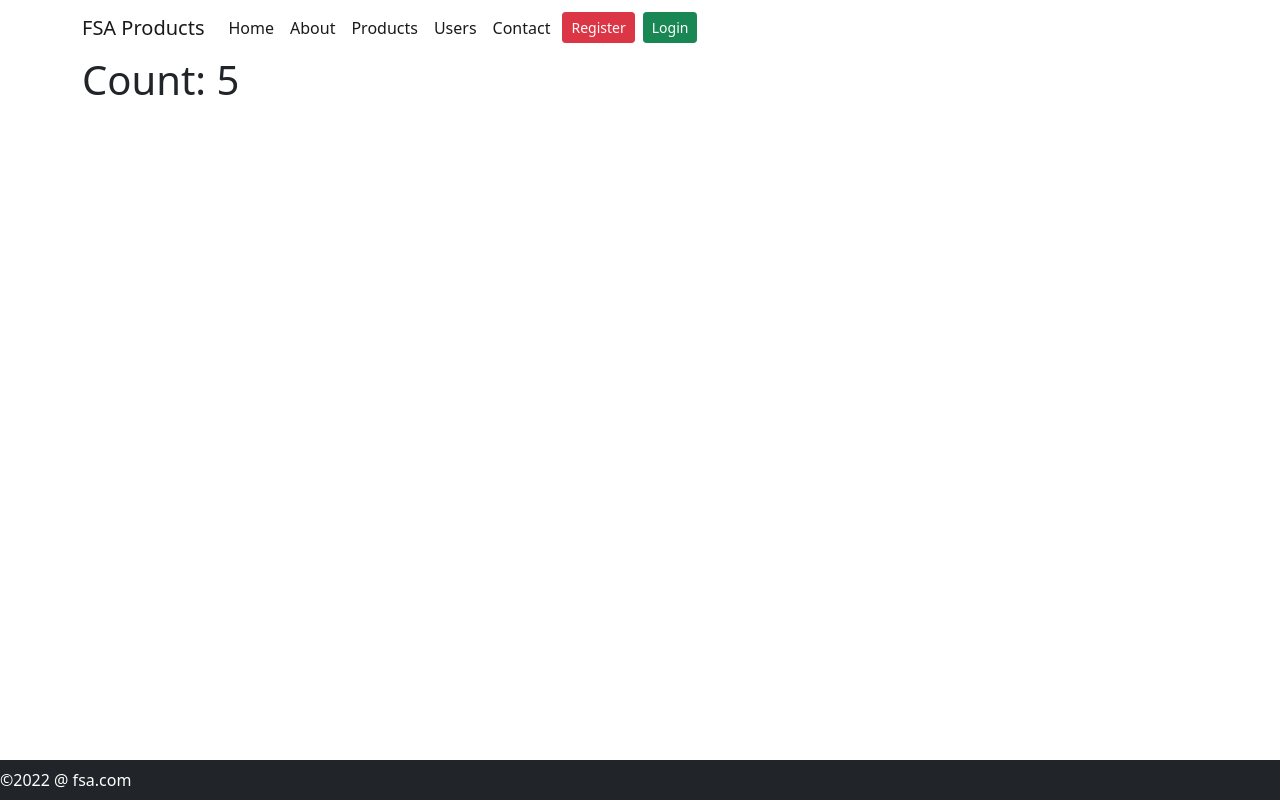
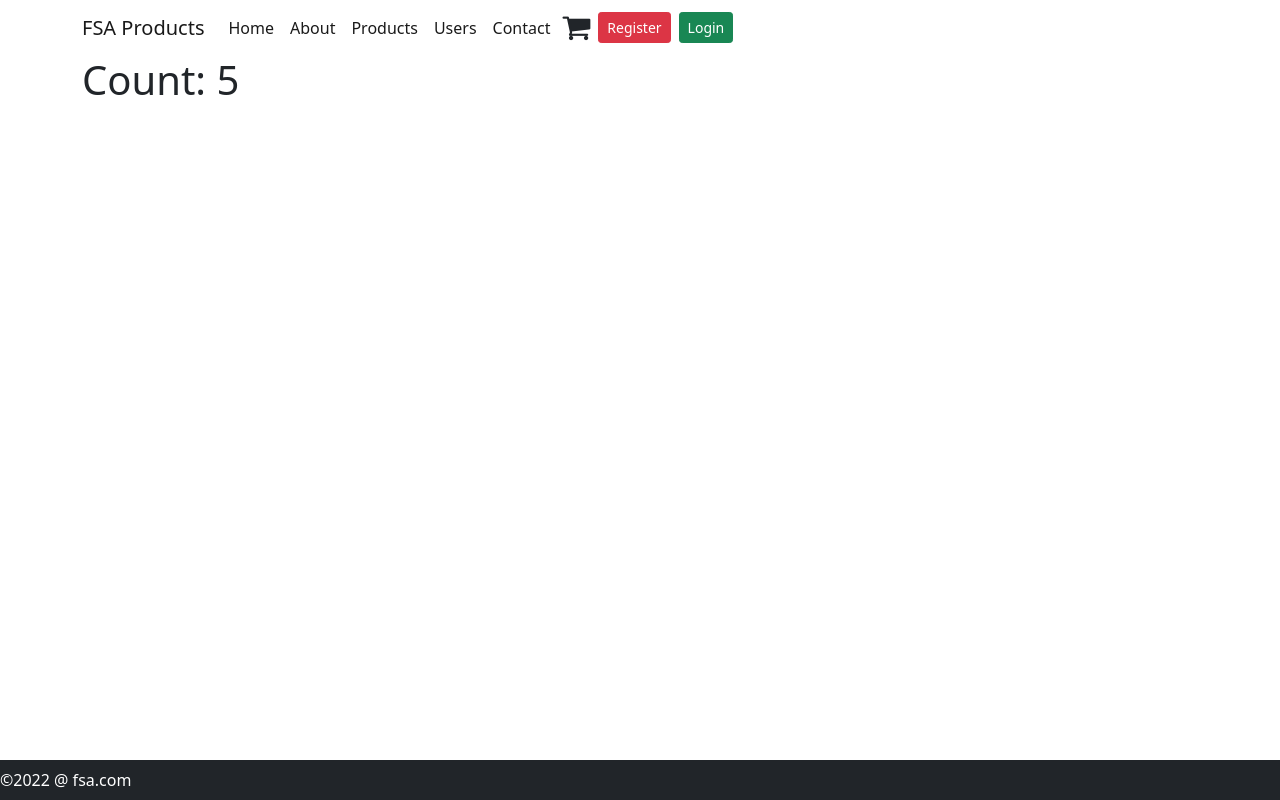
Before and after one commit to Mujib517/fsa-ui-b3, a React (Create React App) app: page / in a window 1280 px wide. Built offline with nearby package versions, Linux system fonts and the light colour scheme.

Commit message:
Cart in header

```diff
--- a/src/Header.js
+++ b/src/Header.js
@@ -34,6 +34,9 @@ const Header = () => {
                     <Link className="nav-link active" aria-current="page" to="/contact">Contact</Link>
                 </li>
                 <li className="nav-item m-1">
+                    <i style={{fontSize:'30px'}} className="fa fa-shopping-cart"></i>
+                </li>
+                <li className="nav-item m-1">
                     <button className="btn btn-sm btn-danger">Register</button>
                 </li>
                 <IfElse cond={isLoggedIn()}>
```
